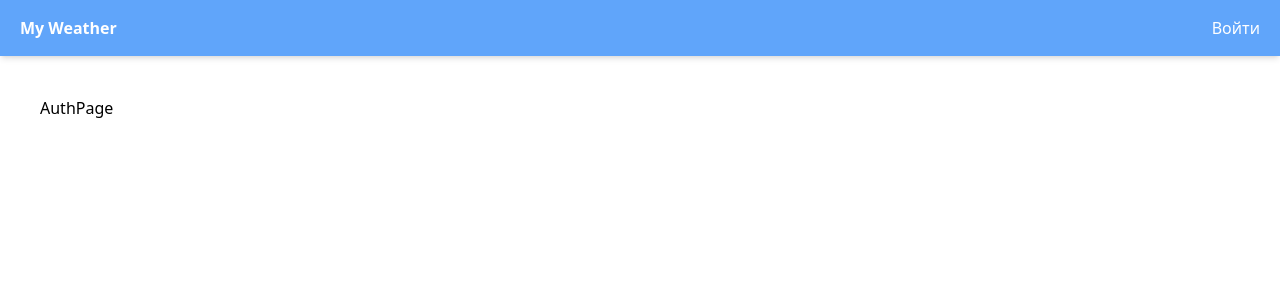
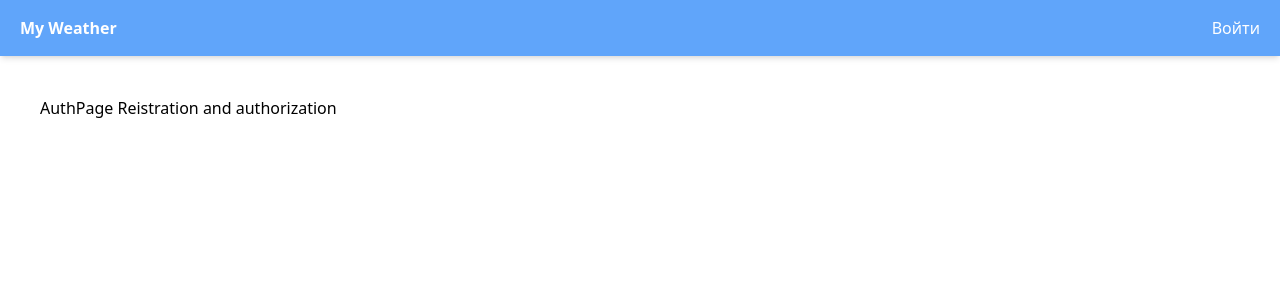
Before and after one commit to alexxxpo/weather, a React (Create React App) app: page /auth in a window 1280 px wide. Shown: the top 300 px of the page. Built offline with nearby package versions, Linux system fonts and the light colour scheme.

Commit message:
change text auth page

```diff
--- a/src/pages/AuthPage.tsx
+++ b/src/pages/AuthPage.tsx
@@ -2,6 +2,6 @@ import React from 'react'
 
 export default function AuthPage() {
   return (
-    <div className='pt-24 px-10 pb-10'>AuthPage</div>
+    <div className='pt-24 px-10 pb-10'>AuthPage Reistration and authorization</div>
   )
 }
```
